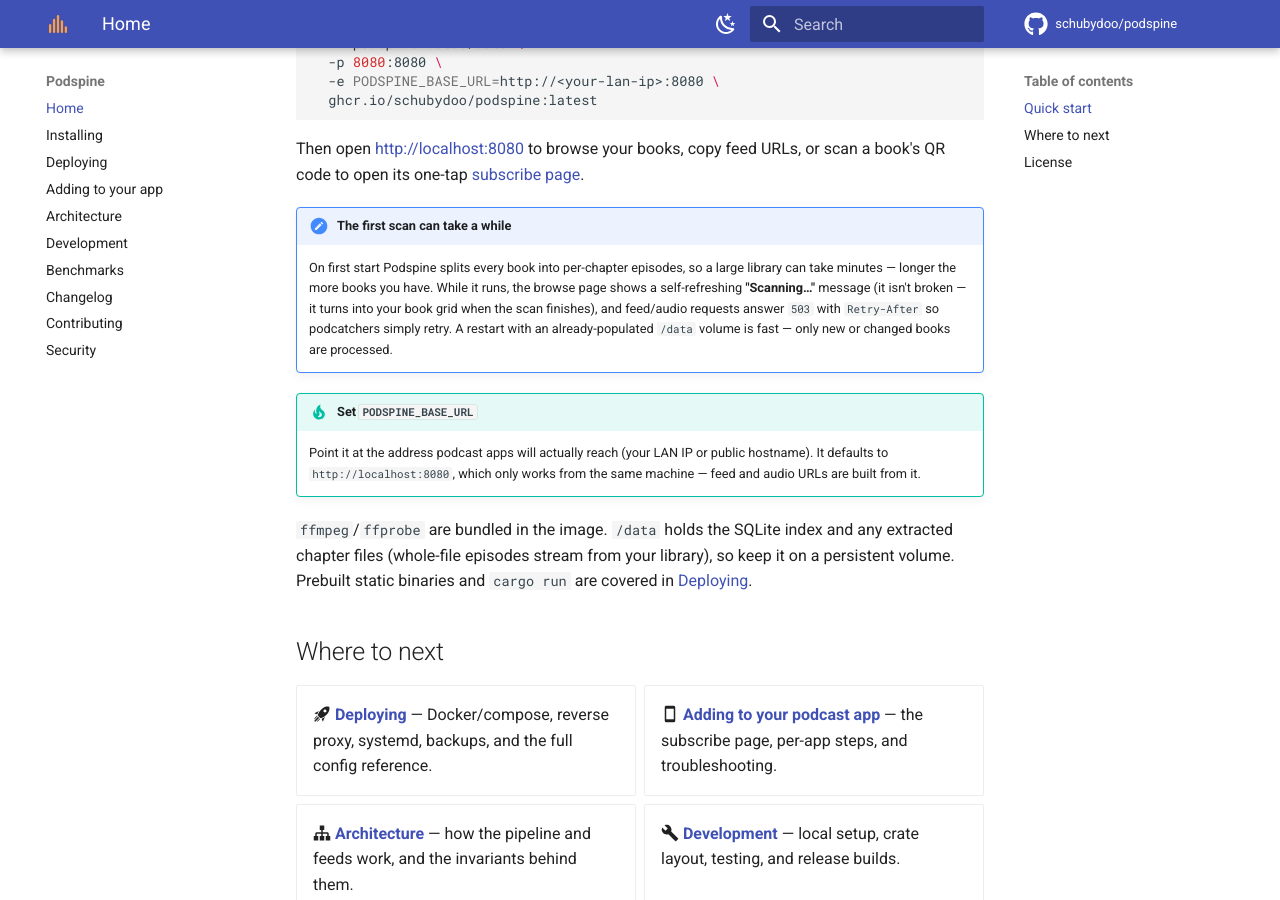
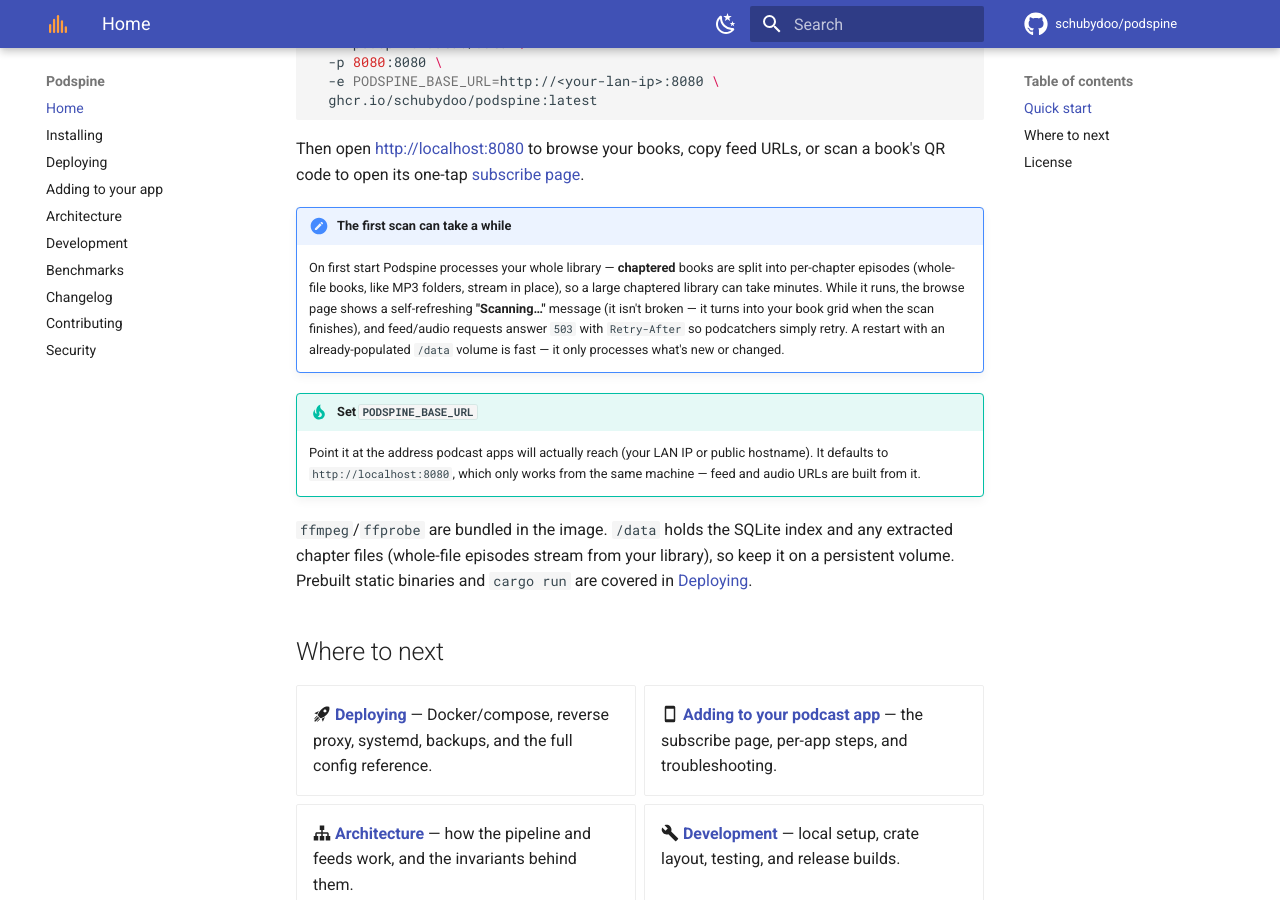
Before and after one commit to schubydoo/podspine, an MkDocs documentation site: the page built from docs/index.md, in a window 1280 px wide and 900 px high, scrolled down 885 px. Built offline with MkDocs 1.6.1 and Material for MkDocs 9.7.7, drawn with Linux system fonts in a browser that asks for light colours; comment, search, counter and statistics services are not loaded; the version menu is left out.

Commit message:
docs: clarify only chaptered books are split on first scan
Greptile P2: "splits every book" overgeneralized — whole-file books (MP3
folders, chapterless files) stream in place and aren't split. Reword the
README/docs notes and the changeset to say chaptered books are split while
whole-file books stream in place, and that a warm restart processes what's
new or changed.

Co-Authored-By: Claude Opus 4.8 <noreply@anthropic.com>

```diff
--- a/docs/index.md
+++ b/docs/index.md
@@ -41,12 +41,13 @@ Then open <http://localhost:8080> to browse your books, copy feed URLs, or scan
 book's QR code to open its one-tap [subscribe page](importing.md).
 
 !!! note "The first scan can take a while"
-    On first start Podspine splits every book into per-chapter episodes, so a large
-    library can take minutes — longer the more books you have. While it runs, the
-    browse page shows a self-refreshing **"Scanning…"** message (it isn't broken —
-    it turns into your book grid when the scan finishes), and feed/audio requests
-    answer `503` with `Retry-After` so podcatchers simply retry. A restart with an
-    already-populated `/data` volume is fast — only new or changed books are processed.
+    On first start Podspine processes your whole library — **chaptered** books are
+    split into per-chapter episodes (whole-file books, like MP3 folders, stream in
+    place), so a large chaptered library can take minutes. While it runs, the browse
+    page shows a self-refreshing **"Scanning…"** message (it isn't broken — it turns
+    into your book grid when the scan finishes), and feed/audio requests answer `503`
+    with `Retry-After` so podcatchers simply retry. A restart with an already-populated
+    `/data` volume is fast — it only processes what's new or changed.
 
 !!! tip "Set `PODSPINE_BASE_URL`"
     Point it at the address podcast apps will actually reach (your LAN IP or public
```
Also changed, not shown: .changeset/first-scan-duration-docs.md (+1 -1 lines), README.md (+7 -6 lines).
